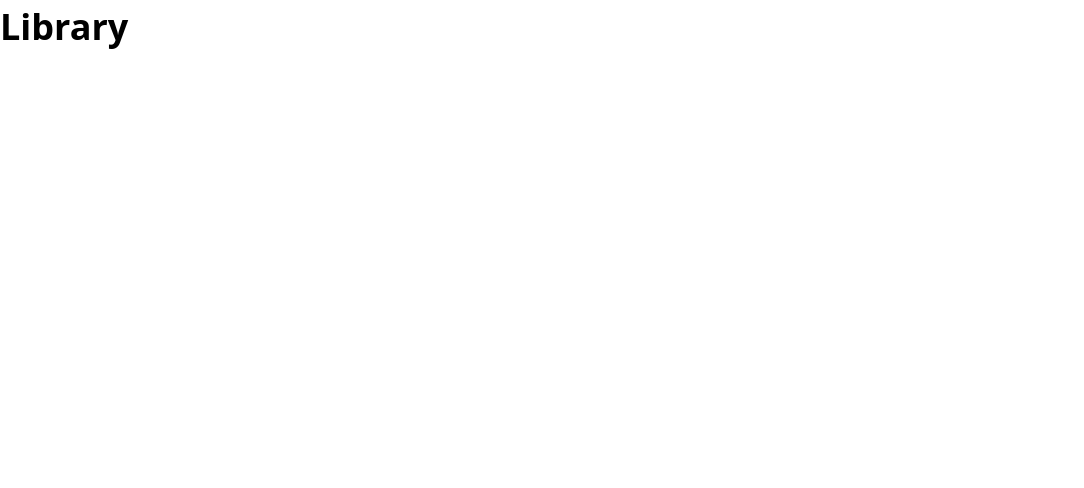
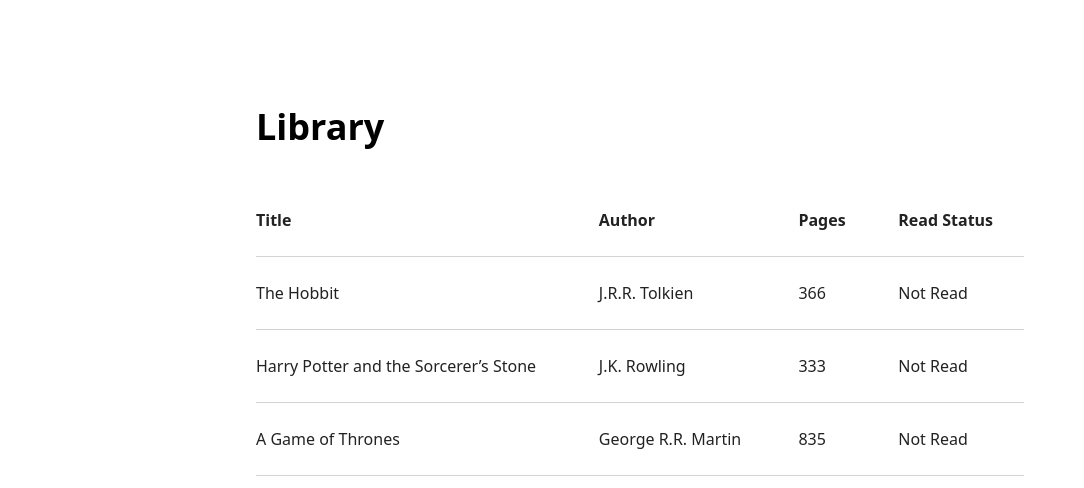
Before and after one commit to RautRA/Library, a plain HTML site: page index.html in a window 1280 px wide. Shown: the whole page, without its empty margins (0-1084 px from the left). Drawn offline with Linux system fonts and the light colour scheme.

Commit message:
add HTML, CSS & JS code to display books in library

```diff
--- a/index.html
+++ b/index.html
@@ -8,6 +8,19 @@
 </head>
 <body>
     <h1 class="main-heading">Library</h1>
+    <main class="library">
+        <table class="books-table">
+            <thead>
+                <tr>
+                    <th>Title</th>
+                    <th>Author</th>
+                    <th>Pages</th>
+                    <th>Read Status</th>
+                </tr>
+            </thead>
+            <tbody></tbody>
+        </table>
+    </main>
     <script src="main.js"></script>
 </body>
 </html>
--- a/main.js
+++ b/main.js
@@ -1 +1,37 @@
-console.log("Hello World!!!");
+const myLibrary = [
+    {
+        title: "The Hobbit",
+        author: "J.R.R. Tolkien",
+        pages: 366,
+        readStatus: false
+    },
+    {
+        title: "Harry Potter and the Sorcerer’s Stone",
+        author: "J.K. Rowling",
+        pages: 333,
+        readStatus: false
+    },
+    {
+        title: "A Game of Thrones",
+        author: "George R.R. Martin",
+        pages: 835,
+        readStatus: false
+    },
+];
+
+const booksTableBody = document.querySelector(".books-table tbody");
+
+function renderLibrary(library) {
+    const books = library.map(book => {
+        return `<td>${book.title}</td>
+                <td>${book.author}</td>
+                <td>${book.pages}</td>
+                <td>${book.readStatus ? "Read" : "Not Read"}</td>`;
+    });
+
+    books.forEach(book => {
+        booksTableBody.innerHTML += `<tr>${book}</tr>`;
+    });
+}
+
+renderLibrary(myLibrary);
--- a/styles.css
+++ b/styles.css
@@ -15,6 +15,9 @@ body {
     line-height: 1.5;
     -webkit-font-smoothing: antialiased;
     font-family: system-ui, "Segoe UI", Roboto, Helvetica, Arial, sans-serif, "Apple Color Emoji", "Segoe UI Emoji", "Segoe UI Symbol";
+    width: 60%;
+    margin: 0 auto;
+    margin-top: 100px;
 }
 
 input, button, textarea, select {
@@ -35,4 +38,29 @@ ul {
 
 .main-heading {
     font-size: 3.6rem;
+    margin-bottom: 30px;
 }
+
+table {
+    border-collapse: collapse;
+    width: 100%;
+}
+
+tr {
+    border-bottom: 1px solid #d3d3d3;
+}
+
+th, td {
+    font-size: 1.6rem;
+    color: #222;
+    padding: 24px;
+}
+
+th {
+    text-align: left;
+    font-weight: 600;
+}
+
+th:first-of-type, td:first-of-type {
+    padding-left: 0;
+}
```
